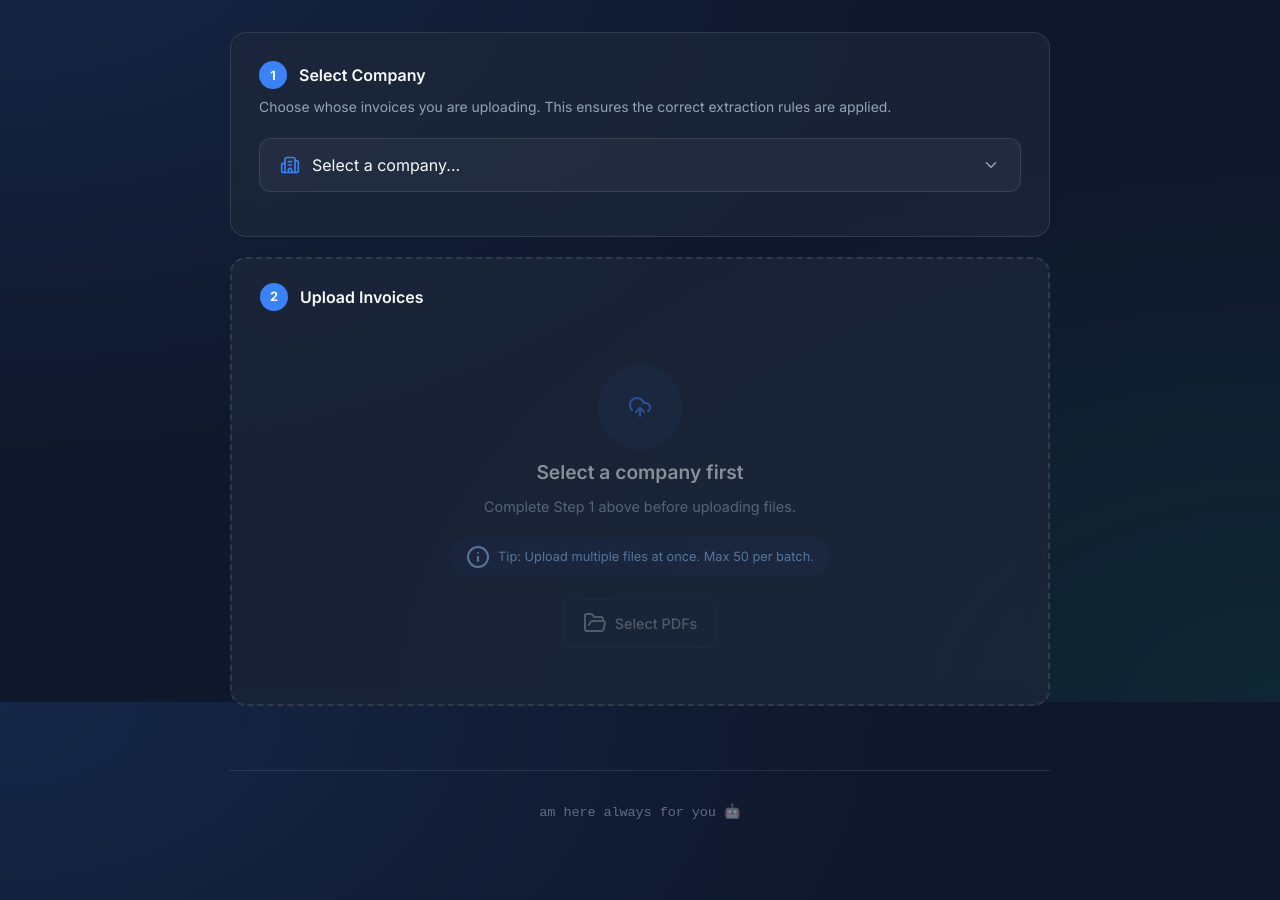
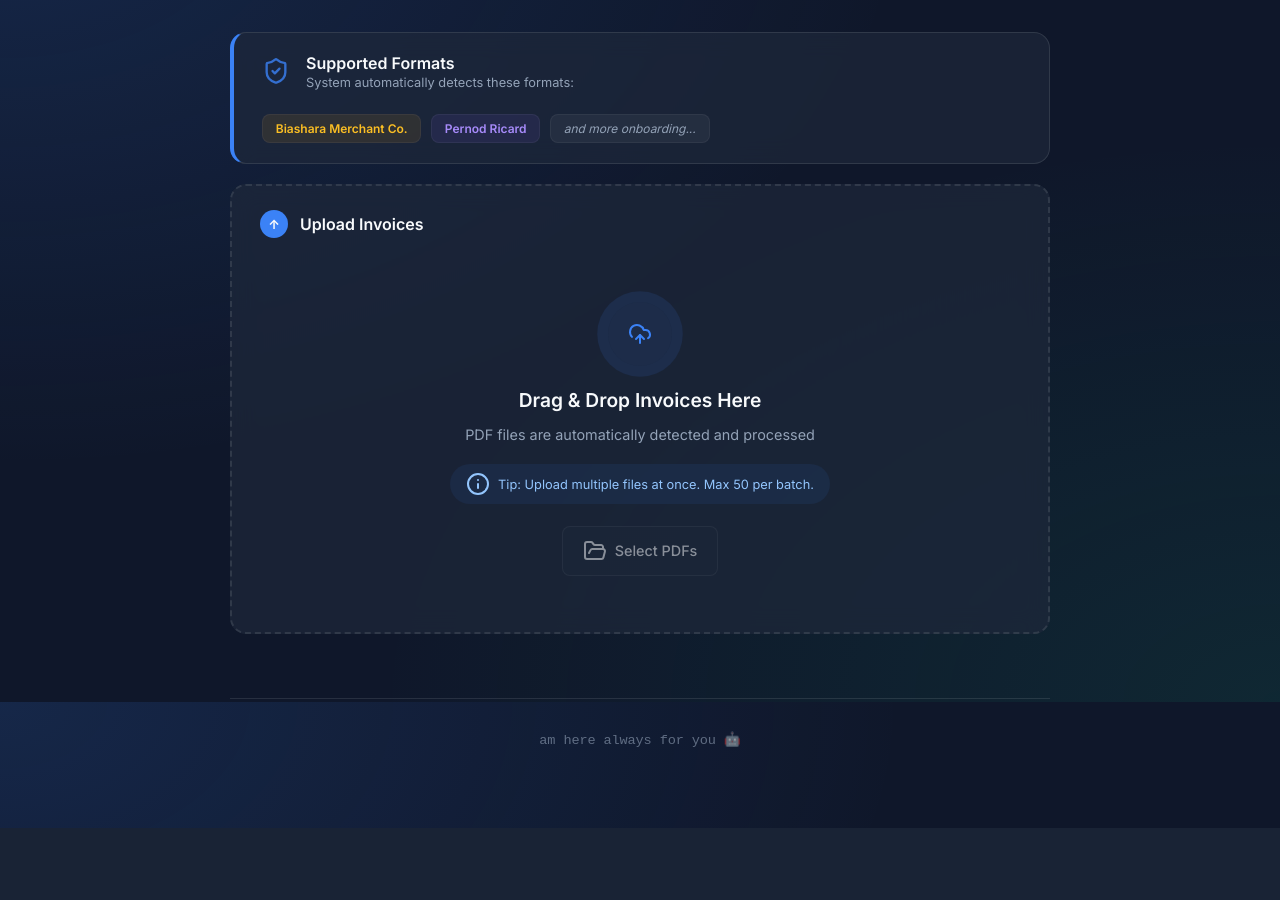
Before and after one commit to zackyboy254/Anti-Invoice-Extractor, a FastAPI app: page / in a window 1280 px wide. Shown: the part 98-998 px from the top of the page. After the commit the page ends 926 px from the top, so only its background shows below. Run offline with FastAPI, Linux system fonts and the light colour scheme.

Commit message:
System Redesign: Automatic Format Detection

```diff
--- a/app.py
+++ b/app.py
@@ -69,16 +69,15 @@ async def reset_backend(session_id: str = Form(...)):
 @app.post("/process")
 async def process_file(
     file: UploadFile = File(...),
-    company: Optional[str] = Form(None),   # "bmc" | "pernod" from the dropdown
     file_id: str = Form(...),              # Frontend-generated unique ID for line removal
     session_id: str = Form(...),           # Unique browser session ID
 ):
     """
-    Processes a single PDF file, extracts data, and appends it to the
-    Excel buffer for the specific session.
+    Processes a single PDF file, automatically detects the company format,
+    extracts data, and appends it to the Excel buffer for the specific session.
     """
     writer = get_session_writer(session_id)
-    logger.info(f"[{session_id}] Processing file: {file.filename} (Company: {company or 'Auto'})")
+    logger.info(f"[{session_id}] Processing file: {file.filename}")
 
     if not file.filename.lower().endswith(".pdf"):
         raise HTTPException(status_code=400, detail="Only PDF files are supported.")
@@ -87,12 +86,9 @@ async def process_file(
         contents  = await file.read()
         pdf_source = io.BytesIO(contents)
 
-        # Use explicit company choice when available, otherwise auto-detect
-        if company and company in COMPANY_EXTRACTORS:
-            extractor = COMPANY_EXTRACTORS[company](pdf_source)
-            print(f"Using selected extractor: {company} for {file.filename}")
-        else:
-            extractor = ExtractorFactory.get_extractor(pdf_source)
+        # Automatically detect the company format using the Factory
+        extractor = ExtractorFactory.get_extractor(pdf_source)
+        company_name = extractor.company_name
 
         extracted_data = extractor.extract()
 
@@ -110,9 +106,10 @@ async def process_file(
         time.sleep(0.5)  # keeps the progress bar from blinking too fast
 
         return {
-            "status":  "success",
-            "message": f"Parsed {len(extracted_data)} line(s)",
-            "company": extractor.company_name,
+            "status": "success",
+            "message": f"Successfully extracted {len(extracted_data)} rows",
+            "company": company_name,
+            "company_key": getattr(extractor, 'company_key', company_name.lower().replace(' ', '_')),
             "extracted_data": extracted_data
         }
 
@@ -143,15 +140,9 @@ async def download_excel(session_id: str, company: Optional[str] = None):
     excel_stream = writer.get_excel_bytes()
     logger.info(f"[{session_id}] Generating download for company prefix: {company or 'Batch'}")
 
-    # Determine filename prefix
-    prefix = "Invoices"
-    if company:
-        # Sanitize prefix (alphanumeric and underscores only)
-        prefix = "".join(c if c.isalnum() else "_" for c in company).strip("_")
-        if not prefix: prefix = "Invoices"
-
+    # Standard filename format: Data_Extracted_{timestamp}.xlsx
     timestamp = datetime.now().strftime("%Y%m%d_%H%M%S")
-    filename = f"{prefix}_Extracted_{timestamp}.xlsx"
+    filename = f"Invoice_Data_Extracted_{timestamp}.xlsx"
 
     return StreamingResponse(
         excel_stream,
--- a/static/app.js
+++ b/static/app.js
@@ -9,14 +9,6 @@ document.addEventListener("DOMContentLoaded", () => {
     const dropzoneTitle    = document.getElementById("dropzoneTitle");
     const dropzoneSubtitle = document.getElementById("dropzoneSubtitle");
 
-    // Select Elements
-    const selectTrigger  = document.getElementById("selectTrigger");
-    const selectOptions  = document.getElementById("selectOptions");
-    const selectedDisplay = document.getElementById("selectedDisplay");
-    const selectedIcon    = document.getElementById("selectedIcon");
-    const selectedBar     = document.getElementById("selectedBar");
-    const selectedLabel   = document.getElementById("selectedLabel");
-
     // Modal Elements
     const successModal     = document.getElementById("successModal");
     const previewModal     = document.getElementById("previewModal");
@@ -26,95 +18,20 @@ document.addEventListener("DOMContentLoaded", () => {
     const countSuccess      = document.getElementById("countSuccess");
     const countError        = document.getElementById("countError");
 
-    let selectedCompany = null;   // "bmc" | "pernod"
     let uploadQueue     = [];
     let sessionHistory  = [];     // Track all successful extractions in this session
     let isProcessing    = false;
     let completedCount  = 0;
-
-    // History Elements
-    const historyModal      = document.getElementById("historyModal");
-    const historyList       = document.getElementById("historyList");
-    const historyEmptyState = document.getElementById("historyEmptyState");
 
     const COMPANY_LABELS = {
         bmc:    "Biashara Merchant Co.",
         pernod: "Pernod Ricard"
     };
 
-    // ── Dropdown Logic ───────────────────────────────────────────
-    window.toggleDropdown = function() {
-        selectOptions.classList.toggle("hidden");
-        selectTrigger.classList.toggle("active");
-    };
-
-    // Close dropdown when clicking outside
-    document.addEventListener("click", (e) => {
-        if (!selectTrigger.contains(e.target) && !selectOptions.contains(e.target)) {
-            selectOptions.classList.add("hidden");
-            selectTrigger.classList.remove("active");
-        }
-    });
-
-    window.selectCompany = function(id, name, icon) {
-        selectedCompany = id;
-
-        // Update Trigger UI
-        selectedDisplay.textContent = name;
-        selectedIcon.setAttribute("data-lucide", icon);
-
-        // Update Options UI (Radios)
-        document.querySelectorAll(".option").forEach(opt => {
-            const isSelected = opt.getAttribute("onclick").includes(`'${id}'`);
-            opt.classList.toggle("selected", isSelected);
-        });
-
-        // Show confirmation bar
-        selectedBar.classList.remove("hidden");
-        selectedLabel.textContent = `Processing for: ${name}`;
-
-        // Unlock upload zone
-        unlockDropzone();
-
-        // Close dropdown
-        selectOptions.classList.add("hidden");
-        selectTrigger.classList.remove("active");
-
-        lucide.createIcons();
-    };
-
-    window.clearCompany = function() {
-        selectedCompany = null;
-        selectedDisplay.textContent = "Select a company...";
-        selectedIcon.setAttribute("data-lucide", "building-2");
-
-        document.querySelectorAll(".option").forEach(opt => opt.classList.remove("selected"));
-        selectedBar.classList.add("hidden");
-
-        lockDropzone();
-        lucide.createIcons();
-    };
-
-    function unlockDropzone() {
-        dropzone.classList.remove("locked");
-        fileInput.disabled = false;
-        browseBtn.disabled = false;
-        dropzoneTitle.textContent = "Drag & Drop Invoices Here";
-        dropzoneSubtitle.textContent = `Target: ${COMPANY_LABELS[selectedCompany]}`;
-    }
-
-    function lockDropzone() {
-        dropzone.classList.add("locked");
-        fileInput.disabled = true;
-        browseBtn.disabled = true;
-        dropzoneTitle.textContent = "Select a company first";
-        dropzoneSubtitle.textContent = "Complete Step 1 above before uploading files.";
-    }
 
     // ── Dropzone Events ──────────────────────────────────────────
     dropzone.addEventListener("dragover", (e) => {
         e.preventDefault();
-        if (!selectedCompany) return;
         dropzone.classList.add("dragover");
     });
 
@@ -125,7 +42,6 @@ document.addEventListener("DOMContentLoaded", () => {
     dropzone.addEventListener("drop", (e) => {
         e.preventDefault();
         dropzone.classList.remove("dragover");
-        if (!selectedCompany) return;
         handleFiles(e.dataTransfer.files);
     });
 
@@ -136,7 +52,6 @@ document.addEventListener("DOMContentLoaded", () => {
 
     // ── File Handling ─────────────────────────────────────────────
     function handleFiles(files) {
-        if (!selectedCompany) return;
 
         if (files.length > 50) {
             alert("Maximum 50 files allowed per batch.");
@@ -164,7 +79,7 @@ document.addEventListener("DOMContentLoaded", () => {
         }
 
         processingSection.classList.remove("hidden");
-        queuePill.textContent = COMPANY_LABELS[selectedCompany];
+        queuePill.textContent = "Auto-Detecting Formats";
 
         newFiles.forEach(file => {
             const fileId  = "file-" + Math.random().toString(36).substr(2, 9);
@@ -172,7 +87,7 @@ document.addEventListener("DOMContentLoaded", () => {
                 id: fileId,
                 file,
                 status: "pending",
-                company: selectedCompany,
+                company: null, // To be detected by backend
                 extractedData: []
             };
             uploadQueue.push(fileObj);
@@ -285,10 +200,7 @@ document.addEventListener("DOMContentLoaded", () => {
     };
 
     window.triggerDownload = function() {
-        // Trigger modal download logic (using the first successful company label or "Batch")
-        const successfulItem = uploadQueue.find(i => i.status === "success");
-        const companyLabel = successfulItem ? COMPANY_LABELS[successfulItem.company] : "Batch";
-        window.location.href = `/download?session_id=${SESSION_ID}&company=${encodeURIComponent(companyLabel)}`;
+        window.location.href = `/download?session_id=${SESSION_ID}`;
 
         // After download, we don't clear session automatically anymore to avoid race conditions.
         // The user can use the "Reset" button in Step 1 to start fresh.
@@ -312,7 +224,6 @@ document.addEventListener("DOMContentLoaded", () => {
         const formData = new FormData();
         formData.append("file", item.file);
         formData.append("file_id", item.id); // Send unique ID for tracking
-        formData.append("company", item.company);
         formData.append("session_id", SESSION_ID); // Track session
 
         try {
@@ -322,7 +233,12 @@ document.addEventListener("DOMContentLoaded", () => {
             if (res.ok) {
                 item.status = "success";
                 item.extractedData = data.extracted_data || [];
+                item.company = data.company_key || "unknown"; // Store detected company
                 updateItemUI(item.id, "success", data.message);
+
+                // Update company name in UI if needed (dynamic label)
+                const statusTxt = document.getElementById(`status-text-${item.id}`);
+                statusTxt.innerText = `${data.company || 'Extracted'}: ${data.message}`;
             } else {
                 throw new Error(data.detail || "Error");
             }
@@ -396,9 +312,7 @@ document.addEventListener("DOMContentLoaded", () => {
     };
 
     modalDownloadBtn.addEventListener("click", () => {
-        // Trigger download with company query param and session_id
-        const companyParam = encodeURIComponent(COMPANY_LABELS[selectedCompany] || "Invoices");
-        window.location.href = `/download?session_id=${SESSION_ID}&company=${companyParam}`;
+        window.location.href = `/download?session_id=${SESSION_ID}`;
 
         // Show success state on button
         modalDownloadBtn.classList.add("success");
@@ -430,8 +344,6 @@ document.addEventListener("DOMContentLoaded", () => {
         isProcessing   = false;
 
         // 4. Reset UI
-        clearCompany(); // Resets Step 1 and Step 2
-
         processingSection.classList.add("hidden");
         successModal.classList.add("hidden");
         queueList.innerHTML = "";
--- a/static/style.css
+++ b/static/style.css
@@ -894,6 +894,69 @@ tr:last-child td {
     width: 13px;
     height: 13px;
 }
+/* ── Status Banner ───────────────────────────────────────────── */
+.status-banner {
+    padding: 1.25rem 1.75rem;
+    border-left: 4px solid var(--primary);
+}
+
+.banner-content {
+    display: flex;
+    justify-content: space-between;
+    align-items: center;
+    gap: 1.5rem;
+    flex-wrap: wrap;
+}
+
+.banner-icon {
+    width: 28px;
+    height: 28px;
+    color: var(--primary);
+    opacity: 0.8;
+}
+
+.banner-content h3 {
+    font-size: 1rem;
+    font-weight: 600;
+    margin-bottom: 0.1rem;
+}
+
+.banner-content p {
+    font-size: 0.8rem;
+    color: var(--text-muted);
+}
+
+.format-chips {
+    display: flex;
+    gap: 0.6rem;
+    flex-wrap: wrap;
+}
+
+.chip {
+    padding: 0.4rem 0.8rem;
+    border-radius: 8px;
+    font-size: 0.75rem;
+    font-weight: 600;
+    border: 1px solid rgba(255, 255, 255, 0.05);
+}
+
+.chip.bmc {
+    background: rgba(245, 158, 11, 0.1);
+    color: #fbbf24;
+}
+
+.chip.pernod {
+    background: rgba(139, 92, 246, 0.1);
+    color: #a78bfa;
+}
+
+.chip.more {
+    background: rgba(255, 255, 255, 0.05);
+    color: var(--text-muted);
+    font-style: italic;
+    font-weight: 400;
+}
+
 /* ── Footer ─────────────────────────────────────────────────── */
 .app-footer {
     margin-top: 4rem;
--- a/templates/index.html
+++ b/templates/index.html
@@ -31,67 +31,39 @@
 
         <main>
 
-            <!-- Step 1: Company Selection (Dropdown with Radio) -->
-            <div class="step-card" id="companyStep">
-                <div class="step-label">
-                    <span class="step-number">1</span>
-                    <span>Select Company</span>
-                </div>
-                <p class="step-desc">Choose whose invoices you are uploading. This ensures the correct extraction rules are applied.</p>
-
-                <div class="custom-select-container">
-                    <div class="select-trigger" id="selectTrigger" onclick="toggleDropdown()">
-                        <div class="trigger-left">
-                            <i data-lucide="building-2" id="selectedIcon" class="trigger-icon"></i>
-                            <span id="selectedDisplay">Select a company...</span>
-                        </div>
-                        <i data-lucide="chevron-down" class="chevron"></i>
-                    </div>
-
-                    <div class="select-options hidden" id="selectOptions">
-                        <div class="option" onclick="selectCompany('bmc', 'Biashara Merchant Co.', 'building-2')">
-                            <div class="option-left">
-                                <span class="radio-indicator"></span>
-                                <div class="option-details">
-                                    <span class="option-name">Biashara Merchant Co.</span>
-                                    <span class="option-desc">BMC · Delivery Notes</span>
-                                </div>
-                            </div>
-                        </div>
-                        <div class="option" onclick="selectCompany('pernod', 'Pernod Ricard', 'wine')">
-                            <div class="option-left">
-                                <span class="radio-indicator"></span>
-                                <div class="option-details">
-                                    <span class="option-name">Pernod Ricard</span>
-                                    <span class="option-desc">Pick Slips</span>
-                                </div>
-                            </div>
+            <!-- Step 1: Supported Formats Banner -->
+            <div class="step-card status-banner" id="formatBanner">
+                <div class="banner-content">
+                    <div class="header-left">
+                        <i data-lucide="shield-check" class="banner-icon"></i>
+                        <div>
+                            <h3>Supported Formats</h3>
+                            <p>System automatically detects these formats:</p>
                         </div>
                     </div>
-                </div>
-
-                <div class="selected-company-bar hidden" id="selectedBar">
-                    <i data-lucide="check" class="check-small"></i>
-                    <span id="selectedLabel">Company selected</span>
-                    <button class="change-btn" onclick="clearCompany()">Reset</button>
+                    <div class="format-chips">
+                        <span class="chip bmc">Biashara Merchant Co.</span>
+                        <span class="chip pernod">Pernod Ricard</span>
+                        <span class="chip more">and more onboarding...</span>
+                    </div>
                 </div>
             </div>
 
             <!-- Step 2: Upload -->
             <div class="step-card upload-step" id="uploadStep">
                 <div class="step-label">
-                    <span class="step-number">2</span>
+                    <span class="step-number">↑</span>
                     <span>Upload Invoices</span>
                 </div>
 
-                <div class="dropzone-card locked" id="dropzone">
-                    <input type="file" id="fileInput" multiple accept=".pdf" disabled />
+                <div class="dropzone-card" id="dropzone">
+                    <input type="file" id="fileInput" multiple accept=".pdf" />
                     <div class="dropzone-content">
                         <div class="upload-icon-pulse">
                             <i data-lucide="upload-cloud"></i>
                         </div>
-                        <h2 id="dropzoneTitle">Select a company first</h2>
-                        <p class="subtitle" id="dropzoneSubtitle">Complete Step 1 above before uploading files.</p>
+                        <h2 id="dropzoneTitle">Drag & Drop Invoices Here</h2>
+                        <p class="subtitle" id="dropzoneSubtitle">PDF files are automatically detected and processed</p>
 
                         <div class="tip-badge">
                             <i data-lucide="info"></i>
```
Also changed, not shown: 1 other file.
